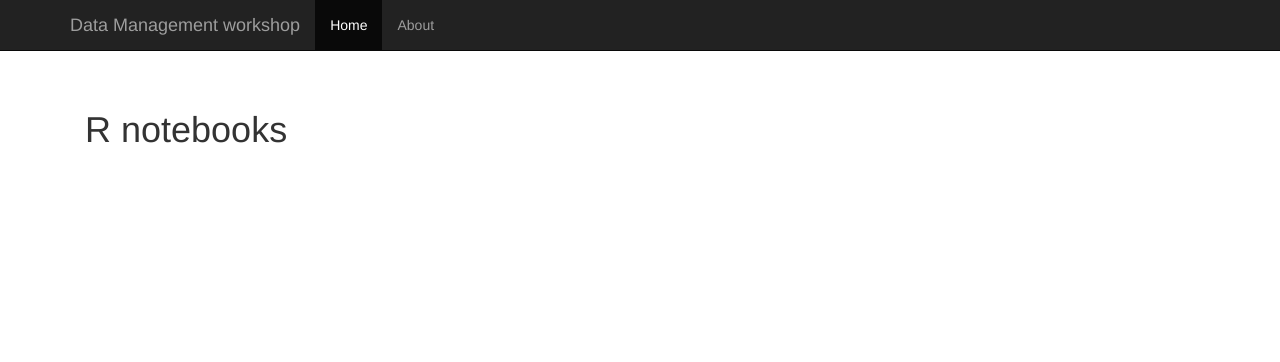
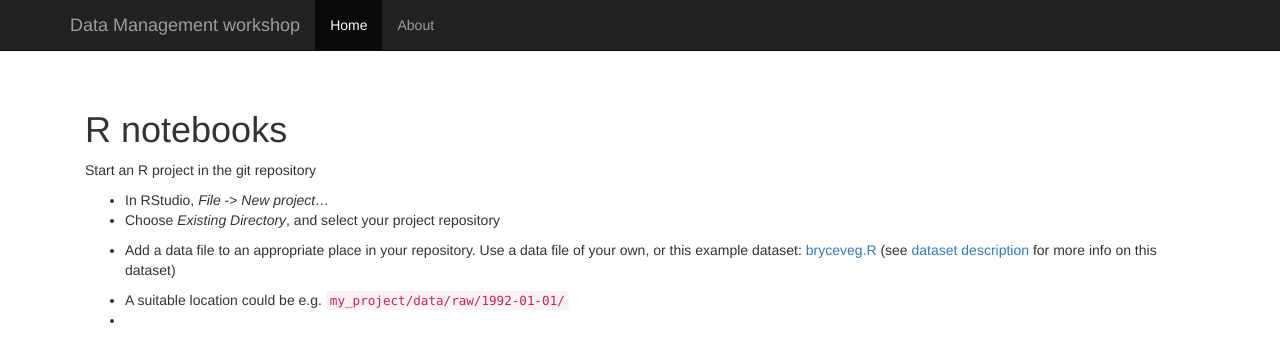
Before and after one commit to nicjar/DM_WS, a Jekyll site: the page built from exercises/3-Rnotebooks.md, in a window 1280 px wide. Shown: the top 362 px of the page. Built offline with Jekyll 4.4.1, drawn with Linux system fonts in a browser that asks for light colours; nearby versions of some CDN libraries; emoji names are drawn with the system emoji font.

Commit message:
started adding bits to ex3

```diff
--- a/exercises/3-Rnotebooks.md
+++ b/exercises/3-Rnotebooks.md
@@ -5,7 +5,14 @@ title:  '3. R notebooks'
 
 # <a name="begin"></a> R notebooks
 
+Start an R project in the git repository
+* In RStudio, _File_ -> _New project..._
+* Choose _Existing Directory_, and select your project repository
 
+* Add a data file to an appropriate place in your repository. Use a data file of your own, or this example dataset: [bryceveg.R](http://ecology.msu.montana.edu/labdsv/R/labs/lab1/bryceveg.R) (see [dataset description](http://www.davidzeleny.net/anadat-r/doku.php/en:data:bryce) for more info on this dataset)
+
+* A suitable location could be e.g. `my_project/data/raw/1992-01-01/`
+*
 
 <!-- ## Working with git in SourceTree
 
```
